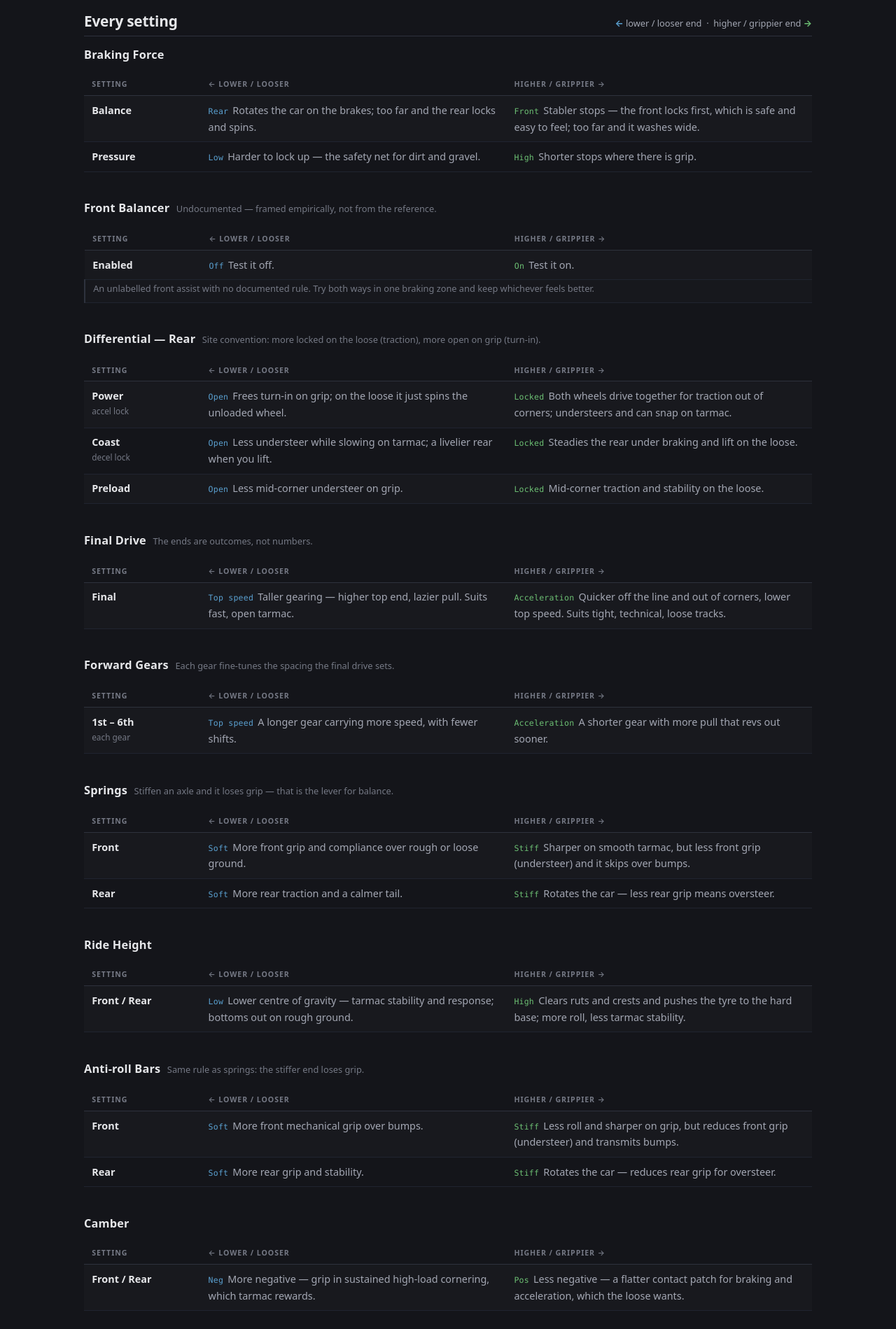
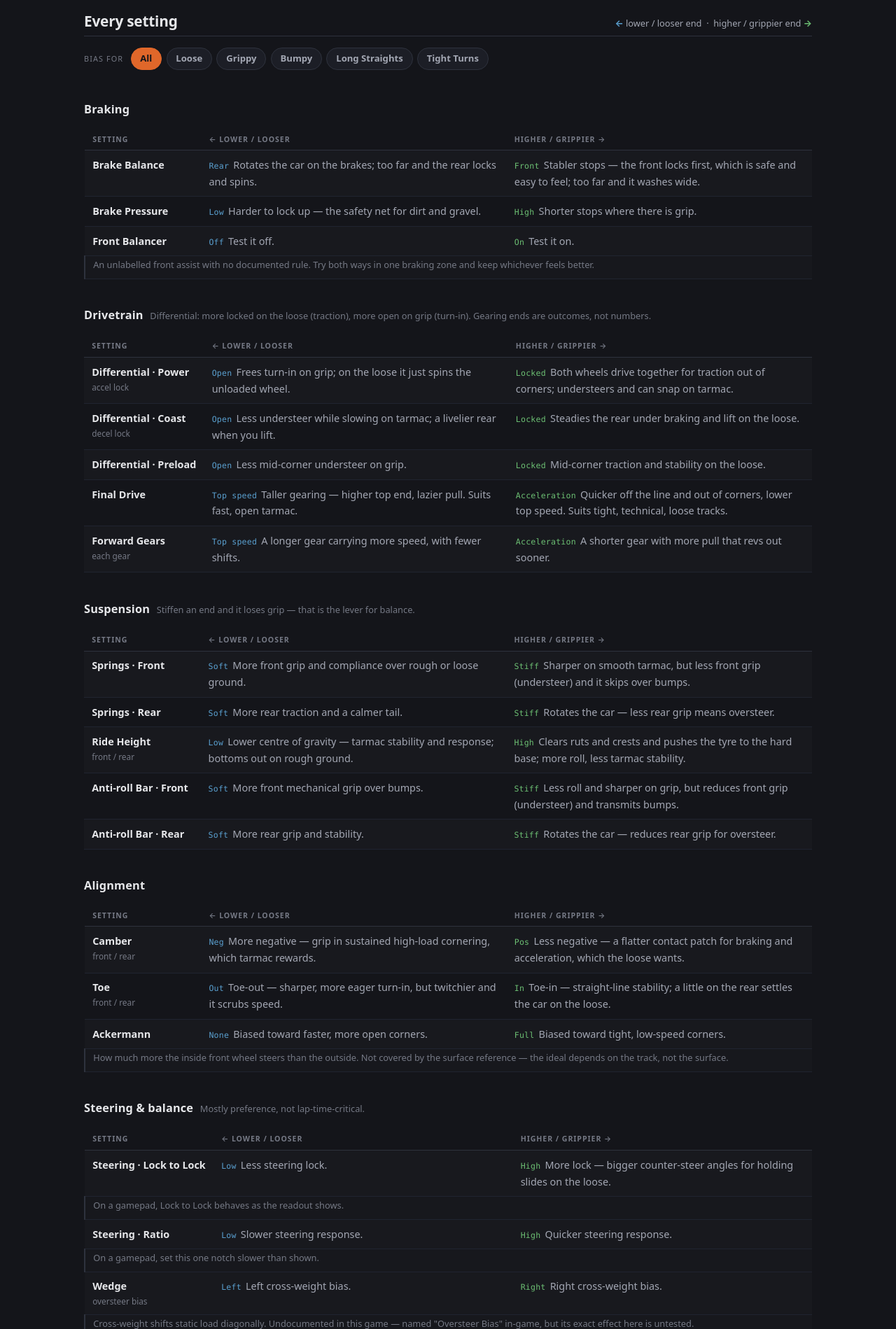
Before and after one commit to JonathanSoszka/wreckfest2-guides, an Astro site: page /tuning/cheat-sheet in a window 1280 px wide. Shown: the part 860-2759 px from the top of the page at 70% size. Built offline with nearby package versions, Linux system fonts and the light colour scheme; Astro itself is replaced by a stand-in of ours.

Commit message:
CHEAT SHEET

```diff
--- a/src/pages/tuning/cheat-sheet.astro
+++ b/src/pages/tuning/cheat-sheet.astro
@@ -15,7 +15,14 @@ import BaseLayout from '../../layouts/BaseLayout.astro';
  * (higher/grippier/locked/stiff) ends — kept short so the row stays scannable;
  * the fuller reasoning lives in the reference. Where the reference doesn't cover
  * a slider (Front Balancer, Ackermann, Wedge) the row says so via `note`.
+ *
+ * `favor` maps a track condition to the end that suits it ('l' or 'r'), from the
+ * reference's category directions. A condition absent from a setting's `favor` =
+ * no honest lean: that row dims and is tagged when the condition is selected.
  */
+const CONDITIONS = ['loose', 'grippy', 'bumpy', 'straights', 'tight'] as const;
+type Condition = (typeof CONDITIONS)[number];
+
 interface Setting {
   name: string;
   qualifier?: string; // small note under the name, e.g. "accel lock"
@@ -23,6 +30,7 @@ interface Setting {
   left: string; // effect of the left/min end (short)
   right: string; // effect of the right/max end (short)
   note?: string; // caveat spanning the row
+  favor?: Partial<Record<Condition, 'l' | 'r'>>;
 }
 interface Group {
   category: string;
@@ -30,138 +38,96 @@ interface Group {
   settings: Setting[];
 }
 
+// Grouped into a handful of functional areas rather than the game's 13 menu
+// categories, so the reference is easier to scan. Each row keeps its in-game
+// menu name (e.g. "Differential · Power") so it still maps back to the tuning
+// screen. `qualifier` is the small text under the name.
 const GROUPS: Group[] = [
   {
-    category: 'Braking Force',
+    category: 'Braking',
     settings: [
-      { name: 'Balance', ends: ['Rear', 'Front'],
+      { favor: { grippy: 'r' }, name: 'Brake Balance', ends: ['Rear', 'Front'],
         left: 'Rotates the car on the brakes; too far and the rear locks and spins.',
         right: 'Stabler stops — the front locks first, which is safe and easy to feel; too far and it washes wide.' },
-      { name: 'Pressure', ends: ['Low', 'High'],
+      { favor: { loose: 'l', grippy: 'r', bumpy: 'l' }, name: 'Brake Pressure', ends: ['Low', 'High'],
         left: 'Harder to lock up — the safety net for dirt and gravel.',
         right: 'Shorter stops where there is grip.' },
-    ],
-  },
-  {
-    category: 'Front Balancer',
-    blurb: 'Undocumented — framed empirically, not from the reference.',
-    settings: [
-      { name: 'Enabled', ends: ['Off', 'On'],
+      { name: 'Front Balancer', ends: ['Off', 'On'],
         left: 'Test it off.', right: 'Test it on.',
         note: 'An unlabelled front assist with no documented rule. Try both ways in one braking zone and keep whichever feels better.' },
     ],
   },
   {
-    category: 'Differential — Rear',
-    blurb: 'Site convention: more locked on the loose (traction), more open on grip (turn-in).',
+    category: 'Drivetrain',
+    blurb: 'Differential: more locked on the loose (traction), more open on grip (turn-in). Gearing ends are outcomes, not numbers.',
     settings: [
-      { name: 'Power', qualifier: 'accel lock', ends: ['Open', 'Locked'],
+      { favor: { loose: 'r', grippy: 'l' }, name: 'Differential · Power', qualifier: 'accel lock', ends: ['Open', 'Locked'],
         left: 'Frees turn-in on grip; on the loose it just spins the unloaded wheel.',
         right: 'Both wheels drive together for traction out of corners; understeers and can snap on tarmac.' },
-      { name: 'Coast', qualifier: 'decel lock', ends: ['Open', 'Locked'],
+      { favor: { loose: 'r', grippy: 'l' }, name: 'Differential · Coast', qualifier: 'decel lock', ends: ['Open', 'Locked'],
         left: 'Less understeer while slowing on tarmac; a livelier rear when you lift.',
         right: 'Steadies the rear under braking and lift on the loose.' },
-      { name: 'Preload', ends: ['Open', 'Locked'],
+      { favor: { loose: 'r', grippy: 'l' }, name: 'Differential · Preload', ends: ['Open', 'Locked'],
         left: 'Less mid-corner understeer on grip.',
         right: 'Mid-corner traction and stability on the loose.' },
-    ],
-  },
-  {
-    category: 'Final Drive',
-    blurb: 'The ends are outcomes, not numbers.',
-    settings: [
-      { name: 'Final', ends: ['Top speed', 'Acceleration'],
+      { favor: { loose: 'r', grippy: 'l', straights: 'l', tight: 'r' }, name: 'Final Drive', ends: ['Top speed', 'Acceleration'],
         left: 'Taller gearing — higher top end, lazier pull. Suits fast, open tarmac.',
         right: 'Quicker off the line and out of corners, lower top speed. Suits tight, technical, loose tracks.' },
-    ],
-  },
-  {
-    category: 'Forward Gears',
-    blurb: 'Each gear fine-tunes the spacing the final drive sets.',
-    settings: [
-      { name: '1st – 6th', qualifier: 'each gear', ends: ['Top speed', 'Acceleration'],
+      { favor: { loose: 'r', grippy: 'l', straights: 'l', tight: 'r' }, name: 'Forward Gears', qualifier: 'each gear', ends: ['Top speed', 'Acceleration'],
         left: 'A longer gear carrying more speed, with fewer shifts.',
         right: 'A shorter gear with more pull that revs out sooner.' },
     ],
   },
   {
-    category: 'Springs',
-    blurb: 'Stiffen an axle and it loses grip — that is the lever for balance.',
+    category: 'Suspension',
+    blurb: 'Stiffen an end and it loses grip — that is the lever for balance.',
     settings: [
-      { name: 'Front', ends: ['Soft', 'Stiff'],
+      { favor: { loose: 'l', grippy: 'r', bumpy: 'l' }, name: 'Springs · Front', ends: ['Soft', 'Stiff'],
         left: 'More front grip and compliance over rough or loose ground.',
         right: 'Sharper on smooth tarmac, but less front grip (understeer) and it skips over bumps.' },
-      { name: 'Rear', ends: ['Soft', 'Stiff'],
+      { favor: { loose: 'l', grippy: 'r', bumpy: 'l' }, name: 'Springs · Rear', ends: ['Soft', 'Stiff'],
         left: 'More rear traction and a calmer tail.',
         right: 'Rotates the car — less rear grip means oversteer.' },
-    ],
-  },
-  {
-    category: 'Ride Height',
-    settings: [
-      { name: 'Front / Rear', ends: ['Low', 'High'],
+      { favor: { loose: 'r', grippy: 'l', bumpy: 'r' }, name: 'Ride Height', qualifier: 'front / rear', ends: ['Low', 'High'],
         left: 'Lower centre of gravity — tarmac stability and response; bottoms out on rough ground.',
         right: 'Clears ruts and crests and pushes the tyre to the hard base; more roll, less tarmac stability.' },
-    ],
-  },
-  {
-    category: 'Anti-roll Bars',
-    blurb: 'Same rule as springs: the stiffer end loses grip.',
-    settings: [
-      { name: 'Front', ends: ['Soft', 'Stiff'],
+      { favor: { loose: 'l', grippy: 'r', bumpy: 'l' }, name: 'Anti-roll Bar · Front', ends: ['Soft', 'Stiff'],
         left: 'More front mechanical grip over bumps.',
         right: 'Less roll and sharper on grip, but reduces front grip (understeer) and transmits bumps.' },
-      { name: 'Rear', ends: ['Soft', 'Stiff'],
+      { favor: { loose: 'l', grippy: 'r', bumpy: 'l' }, name: 'Anti-roll Bar · Rear', ends: ['Soft', 'Stiff'],
         left: 'More rear grip and stability.',
         right: 'Rotates the car — reduces rear grip for oversteer.' },
     ],
   },
   {
-    category: 'Camber',
+    category: 'Alignment',
     settings: [
-      { name: 'Front / Rear', ends: ['Neg', 'Pos'],
+      { favor: { loose: 'r', grippy: 'l' }, name: 'Camber', qualifier: 'front / rear', ends: ['Neg', 'Pos'],
         left: 'More negative — grip in sustained high-load cornering, which tarmac rewards.',
         right: 'Less negative — a flatter contact patch for braking and acceleration, which the loose wants.' },
+      { favor: { loose: 'r', grippy: 'l' }, name: 'Toe', qualifier: 'front / rear', ends: ['Out', 'In'],
+        left: 'Toe-out — sharper, more eager turn-in, but twitchier and it scrubs speed.',
+        right: 'Toe-in — straight-line stability; a little on the rear settles the car on the loose.' },
+      { favor: { straights: 'l', tight: 'r' }, name: 'Ackermann', ends: ['None', 'Full'],
+        left: 'Biased toward faster, more open corners.',
+        right: 'Biased toward tight, low-speed corners.',
+        note: 'How much more the inside front wheel steers than the outside. Not covered by the surface reference — the ideal depends on the track, not the surface.' },
     ],
   },
   {
-    category: 'Toe',
-    settings: [
-      { name: 'Front / Rear', ends: ['Out', 'In'],
-        left: 'Toe-out — sharper, more eager turn-in, but twitchier and it scrubs speed.',
-        right: 'Toe-in — straight-line stability; a little on the rear settles the car on the loose.' },
-    ],
-  },
-  {
-    category: 'Ackermann',
-    blurb: 'Not covered by the surface reference — trial and error.',
-    settings: [
-      { name: 'Ackermann', ends: ['None', 'Full'],
-        left: 'Biased toward faster, more open corners.',
-        right: 'Biased toward tight, low-speed corners.',
-        note: 'How much more the inside front wheel steers than the outside. The ideal depends on the track, not the surface.' },
-    ],
-  },
-  {
-    category: 'Wedge',
-    blurb: 'Undocumented in this game — test, don’t trust.',
-    settings: [
-      { name: 'Oversteer Bias', ends: ['Left', 'Right'],
-        left: 'Left cross-weight bias.', right: 'Right cross-weight bias.',
-        note: 'Cross-weight shifts static load diagonally. Named "Oversteer Bias" in-game, but its exact effect here is untested.' },
-    ],
-  },
-  {
-    category: 'Steering',
+    category: 'Steering & balance',
     blurb: 'Mostly preference, not lap-time-critical.',
     settings: [
-      { name: 'Lock to Lock', ends: ['Low', 'High'],
+      { favor: { loose: 'r', tight: 'r' }, name: 'Steering · Lock to Lock', ends: ['Low', 'High'],
         left: 'Less steering lock.',
         right: 'More lock — bigger counter-steer angles for holding slides on the loose.',
         note: 'On a gamepad, Lock to Lock behaves as the readout shows.' },
-      { name: 'Steering Ratio', ends: ['Low', 'High'],
+      { favor: { tight: 'r' }, name: 'Steering · Ratio', ends: ['Low', 'High'],
         left: 'Slower steering response.', right: 'Quicker steering response.',
         note: 'On a gamepad, set this one notch slower than shown.' },
+      { name: 'Wedge', qualifier: 'oversteer bias', ends: ['Left', 'Right'],
+        left: 'Left cross-weight bias.', right: 'Right cross-weight bias.',
+        note: 'Cross-weight shifts static load diagonally. Undocumented in this game — named "Oversteer Bias" in-game, but its exact effect here is untested.' },
     ],
   },
 ];
@@ -255,13 +221,24 @@ const FIXES: Fix[] = [
     </div>
   </section>
 
-  <section class="cs-table-wrap">
+  <section class="cs-table-wrap" id="settings">
     <div class="cs-sechead">
       <h2>Every setting</h2>
       <p class="cs-legend">
         <span class="dn">←</span> lower / looser end &nbsp;·&nbsp; higher / grippier end <span class="up">→</span>
       </p>
     </div>
+
+    <div class="cs-filters" aria-label="Bias the sheet for a track condition">
+      <span class="cs-flabel">Bias for</span>
+      <button type="button" class="cs-chip is-on" data-cond="all" aria-pressed="true">All</button>
+      <button type="button" class="cs-chip" data-cond="loose" aria-pressed="false">Loose</button>
+      <button type="button" class="cs-chip" data-cond="grippy" aria-pressed="false">Grippy</button>
+      <button type="button" class="cs-chip" data-cond="bumpy" aria-pressed="false">Bumpy</button>
+      <button type="button" class="cs-chip" data-cond="straights" aria-pressed="false">Long Straights</button>
+      <button type="button" class="cs-chip" data-cond="tight" aria-pressed="false">Tight Turns</button>
+    </div>
+    <p class="cs-fcap" id="cs-fcap" role="status" aria-live="polite"></p>
 
     {GROUPS.map((group) => (
       <div class="cs-group">
@@ -281,13 +258,13 @@ const FIXES: Fix[] = [
             <tbody>
               {group.settings.map((s) => (
                 <>
-                  <tr>
+                  <tr class="cs-row" data-favor={JSON.stringify(s.favor ?? {})}>
                     <td class="td-name">
                       {s.name}
                       {s.qualifier && <small>{s.qualifier}</small>}
                     </td>
-                    <td class="td-eff"><span class="end end-l">{s.ends[0]}</span> {s.left}</td>
-                    <td class="td-eff"><span class="end end-r">{s.ends[1]}</span> {s.right}</td>
+                    <td class="td-eff" data-end="l"><span class="end end-l">{s.ends[0]}</span> {s.left}</td>
+                    <td class="td-eff" data-end="r"><span class="end end-r">{s.ends[1]}</span> {s.right}</td>
                   </tr>
                   {s.note && (
                     <tr class="tr-note"><td colspan="3">{s.note}</td></tr>
@@ -306,6 +283,55 @@ const FIXES: Fix[] = [
     position along a slider's travel, since Wreckfest's readouts can exceed 100%.
   </p>
 </BaseLayout>
+
+<script>
+  // Condition filter: highlight the slider end that suits the picked track condition
+  // and dim the rest. Single-select; "All" clears. Rows carry a data-favor map
+  // (condition -> 'l' | 'r'); a condition absent from a row = no honest lean, so
+  // that row dims and gets a "no lean" tag. Only the settings table reacts.
+  const CAPTIONS: Record<string, string> = {
+    all: '',
+    loose: 'Loose — soft springs and bars, higher ride height, a locked diff, gentler brakes.',
+    grippy: 'Grippy — the mirror: stiff, low, an open diff, harder brakes, more negative camber.',
+    bumpy: 'Bumpy — compliance only: soften springs and bars, raise the car, brake a touch easier.',
+    straights: 'Long Straights — gear for top speed and drop Ackermann. Little else cares about a straight.',
+    tight: 'Tight Turns — gear for acceleration, more steering lock, full Ackermann.',
+  };
+
+  const wrap = document.getElementById('settings');
+  const bar = wrap?.querySelector<HTMLElement>('.cs-filters');
+  const cap = document.getElementById('cs-fcap');
+  const rows = Array.from(wrap?.querySelectorAll<HTMLElement>('.cs-row') ?? []);
+
+  bar?.addEventListener('click', (e) => {
+    const chip = (e.target as HTMLElement).closest<HTMLButtonElement>('[data-cond]');
+    if (!chip) return;
+    const cond = chip.dataset.cond!;
+
+    bar.querySelectorAll<HTMLButtonElement>('.cs-chip').forEach((c) => {
+      const on = c === chip;
+      c.classList.toggle('is-on', on);
+      c.setAttribute('aria-pressed', String(on));
+    });
+    if (cap) cap.textContent = CAPTIONS[cond] ?? '';
+    wrap?.classList.toggle('is-filtering', cond !== 'all');
+
+    for (const row of rows) {
+      const eff = row.querySelectorAll<HTMLElement>('.td-eff');
+      eff.forEach((td) => td.classList.remove('is-hl'));
+      row.classList.remove('is-dim');
+      if (cond === 'all') continue;
+      let favor: Record<string, string> = {};
+      try { favor = JSON.parse(row.dataset.favor || '{}'); } catch {}
+      const end = favor[cond];
+      if (end === 'l' || end === 'r') {
+        row.querySelector<HTMLElement>(`.td-eff[data-end="${end}"]`)?.classList.add('is-hl');
+      } else {
+        row.classList.add('is-dim');
+      }
+    }
+  });
+</script>
 
 <style>
   .cs-rule { margin: 1.5rem 0 2rem; }
@@ -397,4 +423,51 @@ const FIXES: Fix[] = [
   }
 
   .cs-foot { font-size: 0.95rem; margin-top: 2.5rem; }
+
+  /* ---- condition filter ---- */
+  .cs-filters { display: flex; flex-wrap: wrap; align-items: center; gap: 0.4rem; margin: 0 0 0.6rem; }
+  .cs-flabel {
+    font-size: 0.68rem;
+    text-transform: uppercase;
+    letter-spacing: 0.1em;
+    color: var(--text-faint);
+    margin-right: 0.25rem;
+  }
+  .cs-chip {
+    font: inherit;
+    font-size: 0.82rem;
+    font-weight: 600;
+    color: var(--text-dim);
+    background: var(--bg-panel);
+    border: 1px solid var(--border);
+    border-radius: 999px;
+    padding: 0.26rem 0.8rem;
+    cursor: pointer;
+    transition: color 0.12s, border-color 0.12s, background 0.12s;
+  }
+  .cs-chip:hover { color: var(--text); border-color: var(--accent); }
+  .cs-chip:focus-visible { outline: 2px solid var(--accent); outline-offset: 2px; }
+  .cs-chip.is-on { color: var(--bg); background: var(--accent); border-color: var(--accent); }
+  .cs-fcap { min-height: 1.2rem; margin: 0 0 1.1rem; font-size: 0.84rem; color: var(--text-dim); }
+
+  /* When a condition is active, fade effects and light the favoured end. */
+  .cs-table-wrap.is-filtering .td-eff { opacity: 0.34; transition: opacity 0.15s; }
+  .cs-table-wrap.is-filtering .td-eff.is-hl { opacity: 1; }
+  .td-eff.is-hl {
+    background: color-mix(in srgb, var(--accent) 15%, transparent);
+    box-shadow: inset 3px 0 0 var(--accent);
+    border-radius: 4px;
+  }
+  .td-eff.is-hl .end { color: var(--text); }
+  .cs-table-wrap.is-filtering .cs-row.is-dim .td-name { opacity: 0.5; }
+  .cs-table-wrap.is-filtering .cs-row.is-dim .td-name::after {
+    content: ' · no lean';
+    font-weight: 400;
+    font-size: 0.68rem;
+    color: var(--text-faint);
+  }
+
+  @media (prefers-reduced-motion: reduce) {
+    .cs-table-wrap.is-filtering .td-eff { transition: none; }
+  }
 </style>
```
